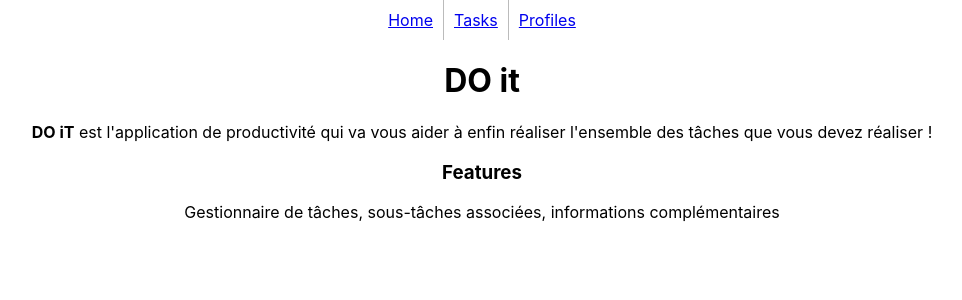
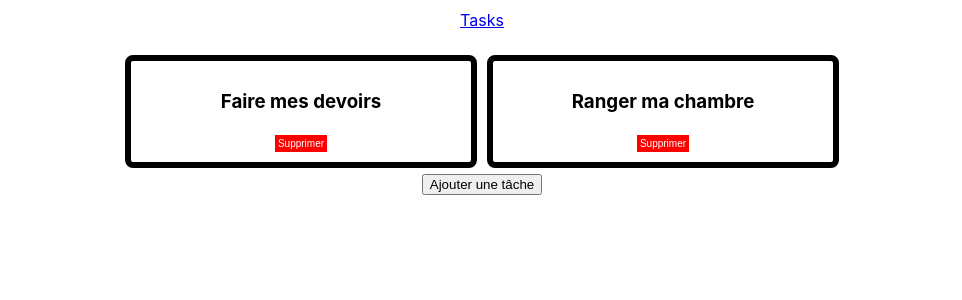
Before and after one commit to smartful/doit, a React (Create React App) app: page / in a window 1280 px wide. Shown: the top 300 px of the page, without its empty margins (158-1120 px from the left). Built offline with nearby package versions, Linux system fonts and the light colour scheme.

Commit message:
focus sur la création de tâches

```diff
--- a/src/App.js
+++ b/src/App.js
@@ -1,7 +1,5 @@
 import { BrowserRouter, Switch, Route, Link } from 'react-router-dom';
-import Home from './components/Home';
 import TaskList from './components/task/TaskList';
-import Profile from './components/Profile';
 import TaskPanel from './components/task/TaskPanel';
 import './App.css';
 
@@ -11,23 +9,15 @@ function App() {
       <BrowserRouter>
         <nav>
           <ul>
-            <li><Link to="/">Home</Link></li>
-            <li><Link to="/tasks">Tasks</Link></li>
-            <li><Link to="/profile">Profiles</Link></li>
+            <li><Link to="/">Tasks</Link></li>
           </ul>
         </nav>
         <Switch>
           <Route exact path='/'>
-            <Home />
-          </Route>
-          <Route path='/tasks'>
             <TaskList />
           </Route>
           <Route path='/task/:id'>
             <TaskPanel />
-          </Route>
-          <Route path='/profile'>
-            <Profile />
           </Route>
         </Switch>
       </BrowserRouter>
--- a/src/components/Home.jsx
+++ /dev/null
@@ -1,17 +0,0 @@
-import React from 'react';
-
-function Home() {
-  return (
-    <div>
-      <h1>DO it</h1>
-      <p>
-        <strong>DO iT</strong> est l'application de productivité qui va vous aider à enfin réaliser l'ensemble des tâches
-        que vous devez réaliser !
-      </p>
-      <h3>Features</h3>
-      <p>Gestionnaire de tâches, sous-tâches associées, informations complémentaires</p>
-    </div>
-  );
-}
-
-export default Home;
--- a/src/components/Profile.jsx
+++ /dev/null
@@ -1,23 +0,0 @@
-import React from 'react';
-
-function Profile(props) {
-  return (
-    <div>
-      <h2>Information</h2>
-      <p>Prénom : Rémi</p>
-      <p>Nom : RODRIGUES</p>
-      <p>Société : World Company</p>
-      <p>Adresse : - </p>
-      <p>Ville : - </p>
-      <p>Code Postal : - </p>
-      <p>Téléphone : 06 66 66 66 69</p>
-      <p>E-mail : remi.rodrigues@worldcompany.com</p>
-      <p>---</p>
-      <h2>Actions</h2>
-      <button>Changer coordonnées</button>
-      <button>Changer mot de passe</button>
-    </div>
-  );
-}
-
-export default Profile;
```
